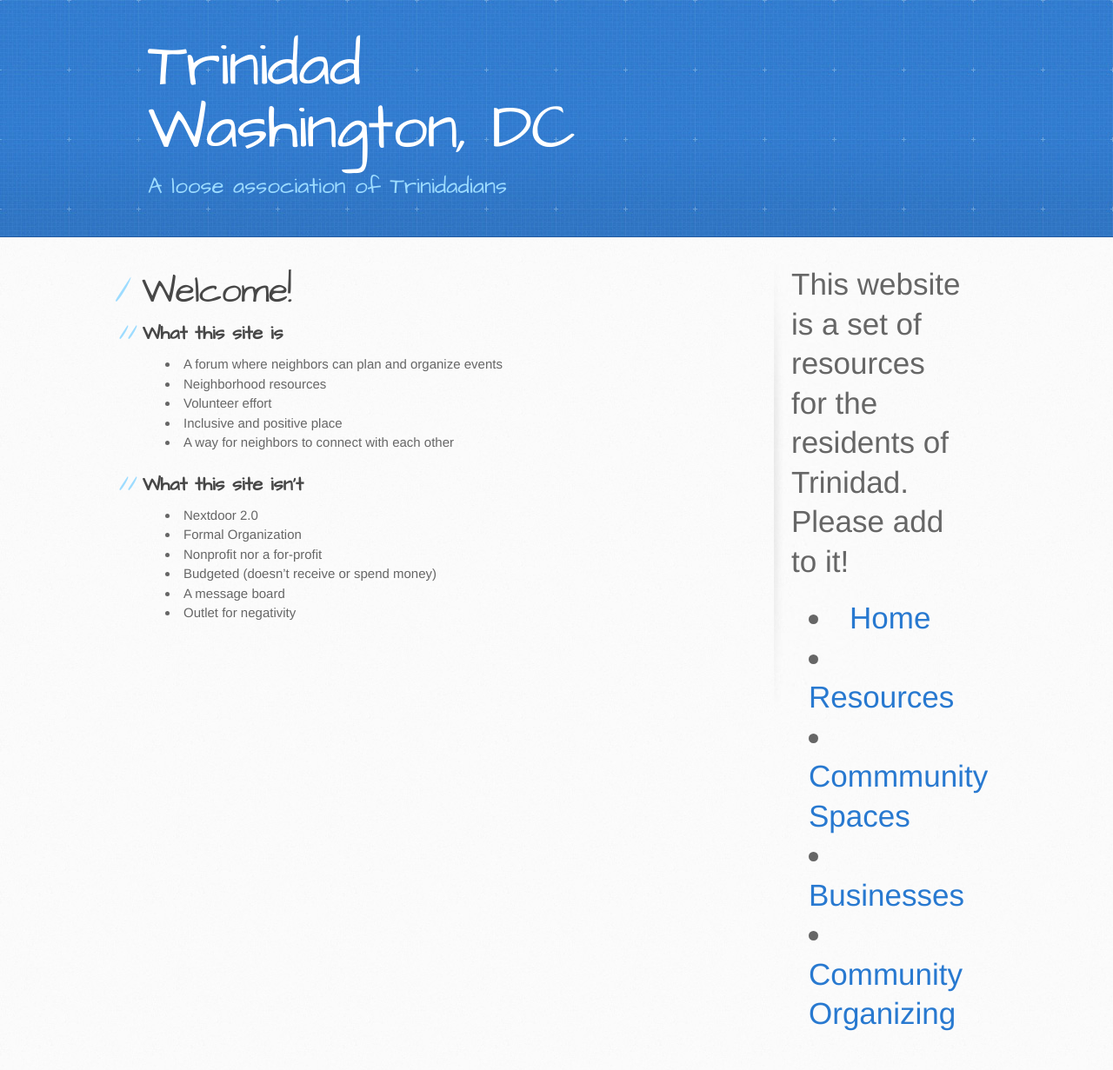
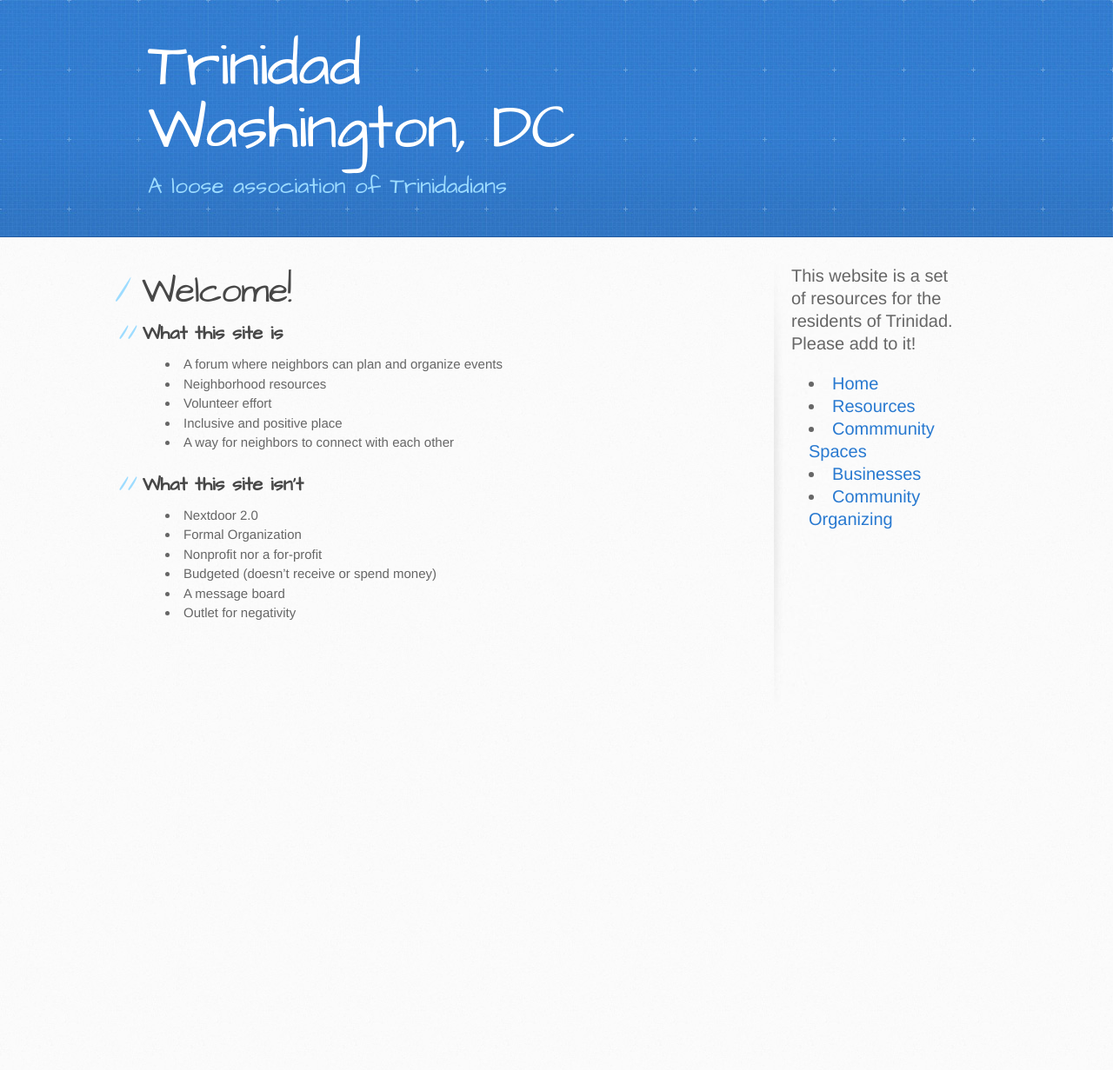
Before and after one commit to gbinal/tobago, a Jekyll site: the page built from index.md, in a window 1280 px wide. Shown: the whole page at 87% size. Built offline with Jekyll 4.4.1, drawn with Linux system fonts in a browser that asks for light colours; after the commit the page ends 900 px from its top, so only the background shows below that.

Commit message:
trying again

```diff
--- a/_includes/footer.html
+++ b/_includes/footer.html
@@ -1,6 +1,6 @@
         </section>
 
-        <aside id="sidebar" style="font-size:35px">
+        <aside id="sidebar" style="font-size:20px">
 
               <p >This website is a set of resources for the residents of Trinidad. Please add to it!</p>
 
```
